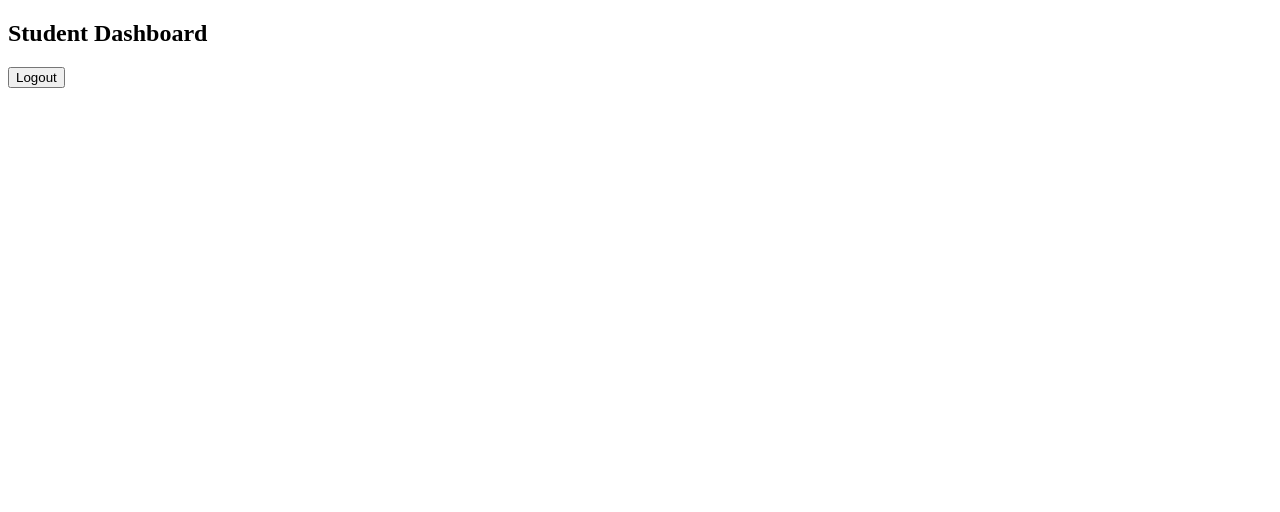
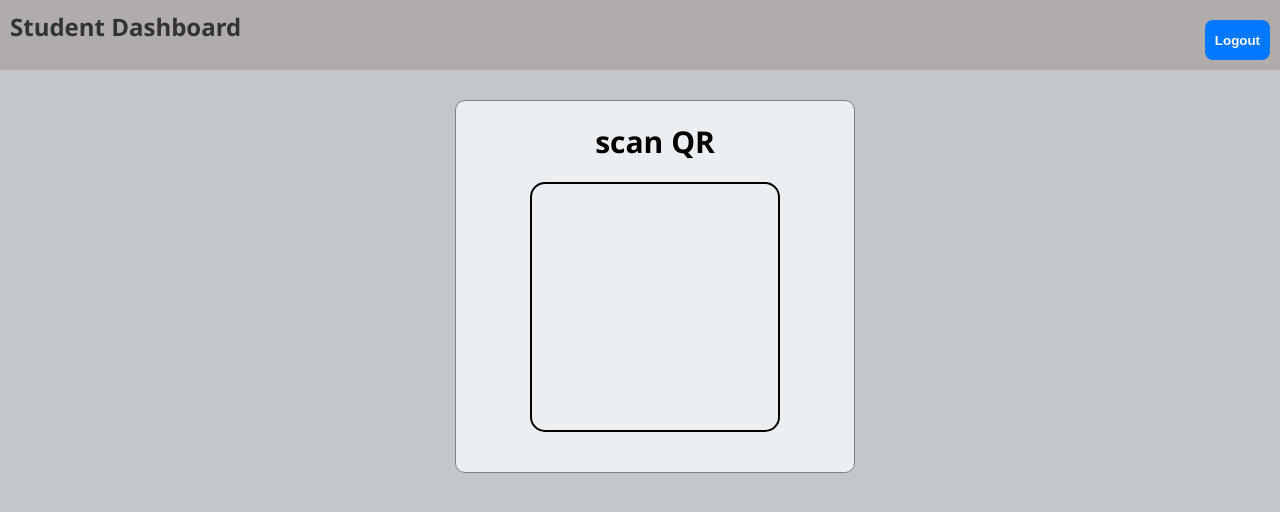
Before and after one commit to victor1147/QR-attendance, a website: page frontend/student.html in a window 1280 px wide. Drawn offline with Linux system fonts and the light colour scheme.

```diff
--- a/frontend/student.html
+++ b/frontend/student.html
@@ -4,11 +4,18 @@
   <title>Student Dashboard</title>
   <script src="https://unpkg.com/html5-qrcode" type="text/javascript"></script>
   <script src="script.js" defer></script>
+  <link rel="stylesheet" href="style.css">
 </head>
-<body>
-  <h2>Student Dashboard</h2>
-  <button onclick="logout()">Logout</button>
+<body class="student-body">
+   <div class="header">
+    <h2>Student Dashboard</h2>
+    <button class="logout-btn" onclick="logout()">Logout</button>
+  </div>
 
+  <div class="card">
+    <p class="scanqr">scan QR</p>
   <div id="reader" width="600px"></div>
+  </div>
+
 </body>
 </html>
--- a/frontend/style.css
+++ b/frontend/style.css
@@ -223,3 +223,20 @@
   height: 40px;
   margin-top: 10px;
 }
+#reader{
+  border: 2px solid black;
+  width: 250px;
+  height: 250px;
+  border-radius: 15px;
+  margin-bottom: 20px;
+}
+.student-body{
+  min-height: 90vh;
+  align-items: center;
+
+
+}
+.scanqr{
+  font-size: 30px;
+  font-weight: bold;
+}
```
Also changed, not shown: frontend/SignUp.html (+1 -1 lines).
